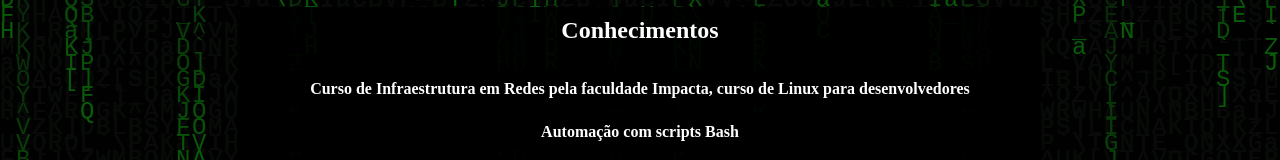
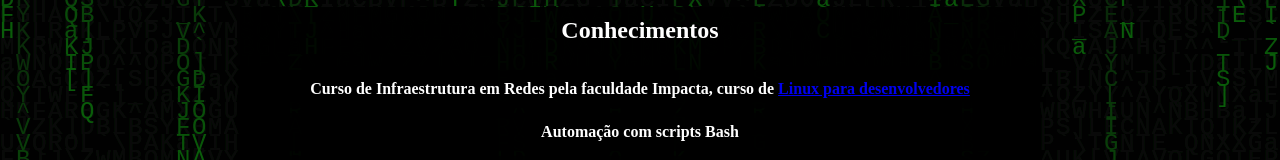
Before and after one commit to Marins14/marins14.github.io, a plain HTML site: page index.html in a window 1280 px wide. Shown: the part 346-506 px from the top of the page. Drawn offline with Linux system fonts and the light colour scheme.

Commit message:
fix(website): link to my own site

```diff
--- a/index.html
+++ b/index.html
@@ -32,7 +32,7 @@
         <section id="skills" class="section">
             <h2 class="title">Conhecimentos</h2>
             <ul>
-                <li>Curso de Infraestrutura em Redes pela faculdade Impacta, curso de Linux para desenvolvedores</li>
+                <li>Curso de Infraestrutura em Redes pela faculdade Impacta, curso de <a href="https://www.udemy.com/certificate/UC-2010e5d3-98a8-4a18-bb11-08b7140f0aed/">Linux para desenvolvedores</a></li>
                 <li>Automação com scripts Bash</li>
                 <li>Banco de Dados - MYSQL - Postgress</li>
                 <li>Configuração de redes</li>
```
